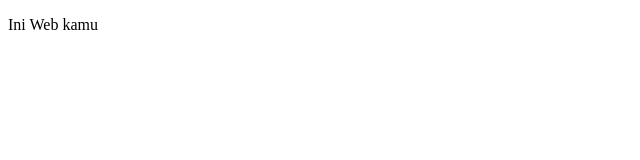
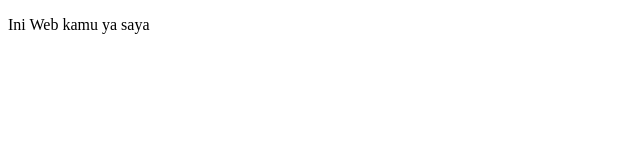
Before and after one commit to agayanu/belajar_git, a plain HTML site: page index.html in a window 1280 px wide. Shown: the full height of the page, 0-640 px from the left. Drawn offline with Linux system fonts and the light colour scheme.

Commit message:
ubah dari github pragrafnya

```diff
--- a/index.html
+++ b/index.html
@@ -7,6 +7,6 @@
     <title>Document</title>
 </head>
 <body>
-    <p>Ini Web kamu</p>
+    <p>Ini Web kamu ya saya</p>
 </body>
 </html>
```
